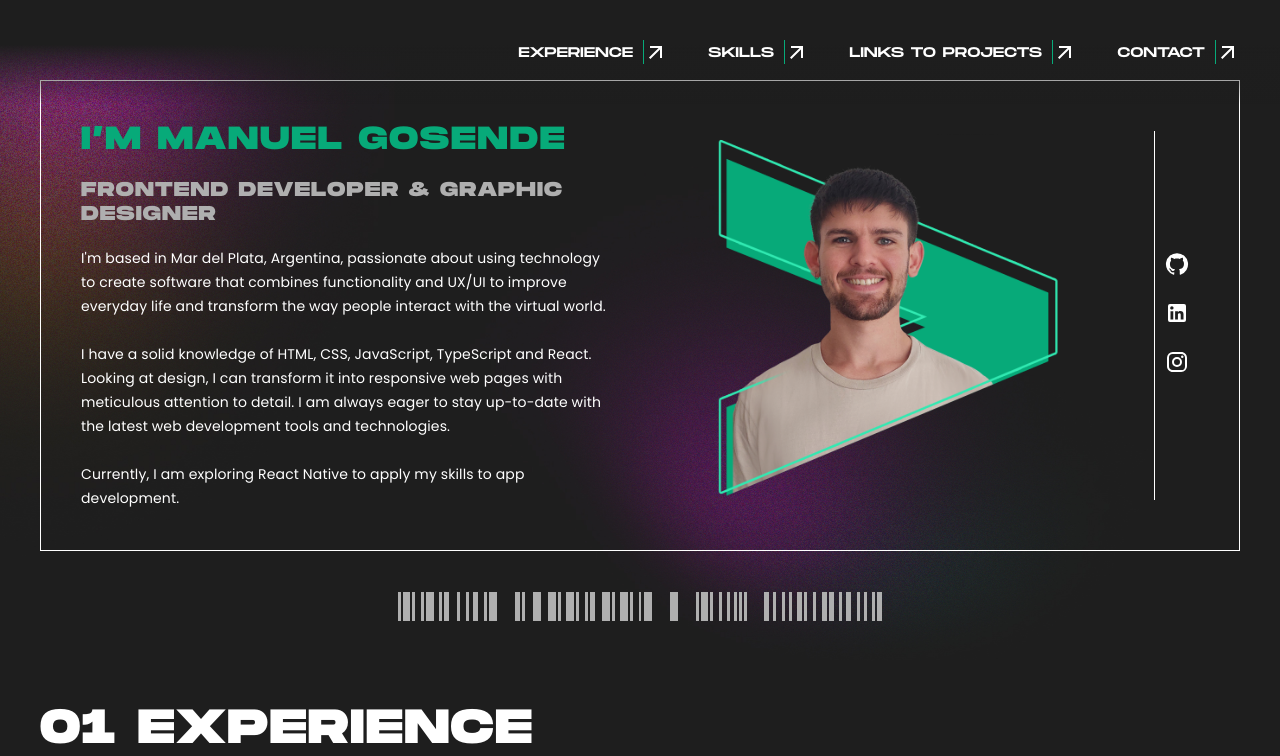
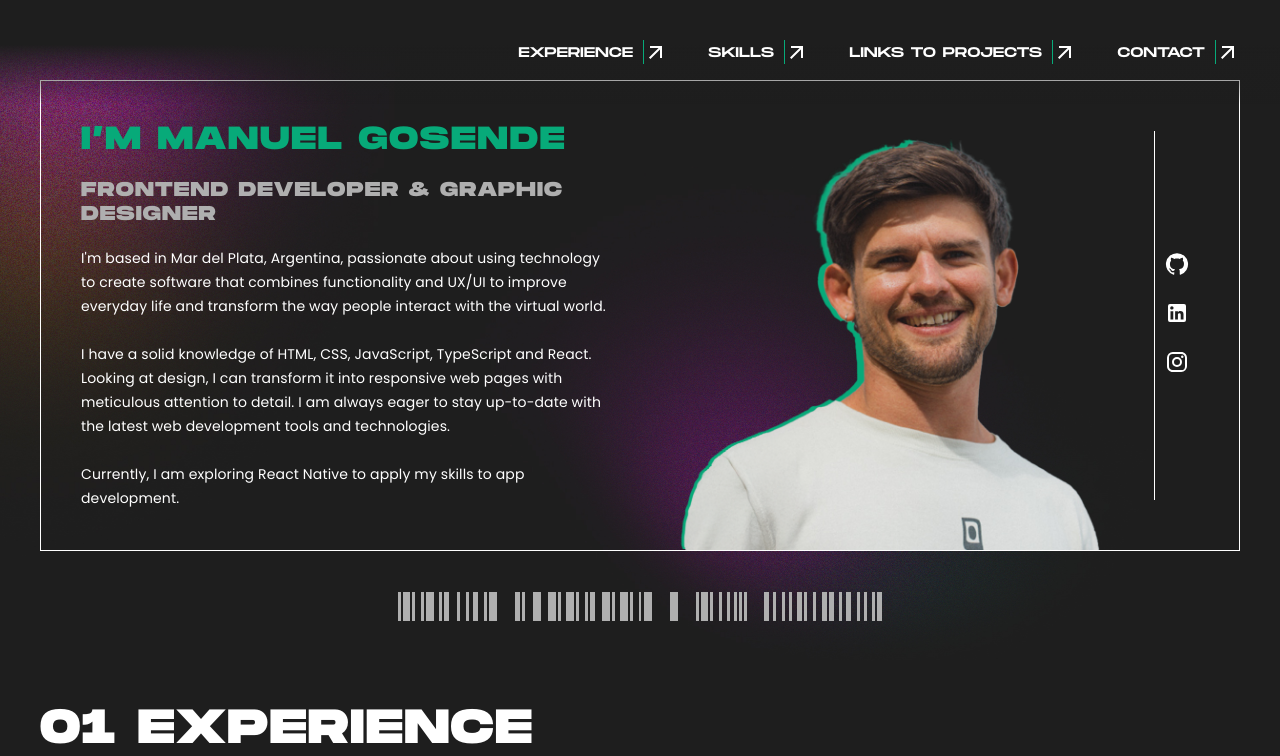
Before and after one commit to ManuelGosende/portfolio, a React (Create React App) app: page / in a window 1280 px wide. Shown: the top 756 px of the page. Built offline with nearby package versions, Linux system fonts and the light colour scheme.

Commit message:
[master] profile image changed

```diff
--- a/src/components/Border.tsx
+++ b/src/components/Border.tsx
@@ -1,5 +1,4 @@
 import { styled } from "@mui/material";
-import { theme } from "../theme/theme";
 import { FlexBox } from "./";
 
 interface BorderProps {
--- a/src/sections/About.tsx
+++ b/src/sections/About.tsx
@@ -31,11 +31,16 @@ export const About = () => {
           I have a solid knowledge of HTML, CSS, JavaScript, TypeScript and React. Looking at design, I can transform it into responsive web pages with meticulous attention to detail. I am always eager to stay up-to-date with the latest web development tools and technologies.<br /><br />
           Currently, I am exploring React Native to apply my skills to app development.</Typography>
         </FlexBox>
-        <Image
+        <FlexBox
           width="100%"
-          height={downMd ? "230px" : "auto"}
-          image="url('profile.png')"
-        />
+          marginBottom={downMd ? '-20px' : '-40px'}
+        >
+          <Image
+            width="100%"
+            height={downMd ? "230px" : "auto"}
+            image="url('profile.png')"
+          />
+        </FlexBox>
         <Divider
           orientation={downMd ? "horizontal" : "vertical"}
           variant="middle"
--- a/src/sections/LinksToProjects.tsx
+++ b/src/sections/LinksToProjects.tsx
@@ -23,7 +23,7 @@ export const LinksToProjects = () => {
           </Typography>
           <LinkToProject
             text="BUENO LAGARTO | PERSONAL CLOTHING BRAND"
-            link="https://buenolagarto.com/"
+            link="https://www.instagram.com/buenolagarto/"
           />
           <LinkToProject
             text="DESIGN PROJECTS"
```
Also changed, not shown: public/profile.png.
